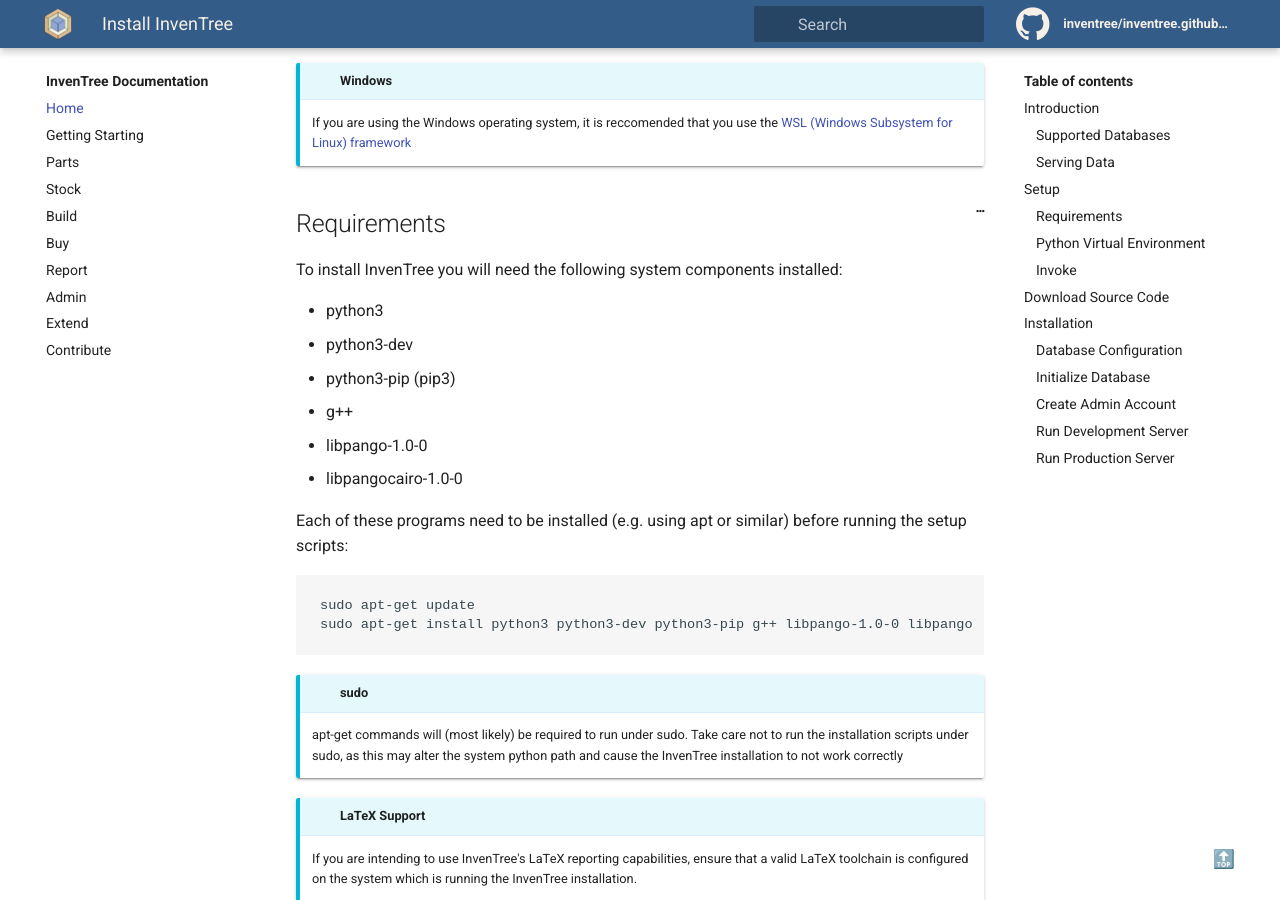
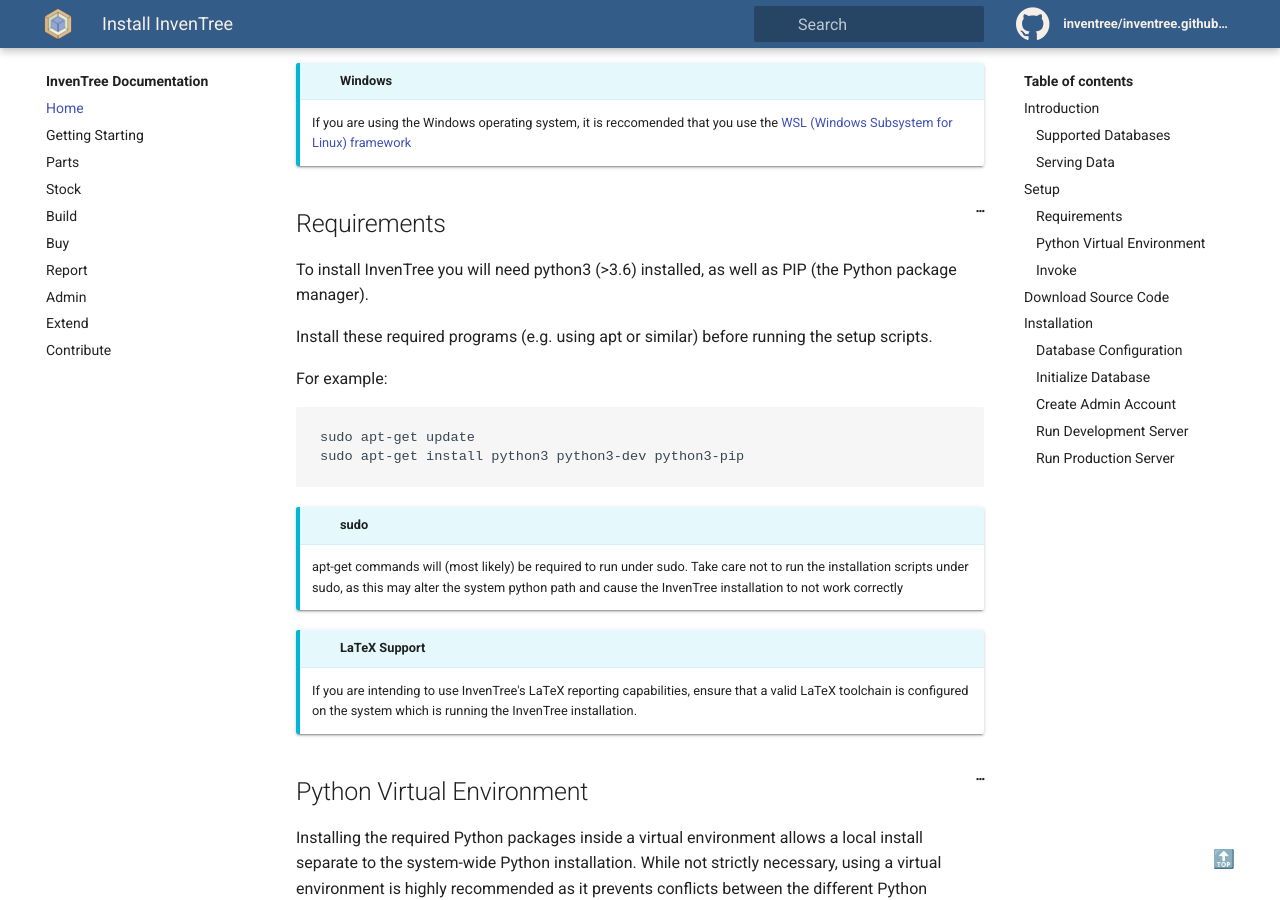
Before and after one commit to inventree/InvenTree.github.io, a Jekyll site: the page built from docs/start/install.md, in a window 1280 px wide and 900 px high, scrolled down 965 px. Built offline with Jekyll 4.4.1, drawn with Linux system fonts in a browser that asks for light colours.

Commit message:
UPdate docs

````diff
--- a/docs/start/install.md
+++ b/docs/start/install.md
@@ -31,20 +31,15 @@
 
 ## Requirements
 
-To install InvenTree you will need the following system components installed:
+To install InvenTree you will need python3 (>3.6) installed, as well as PIP (the Python package manager).
 
-* python3
-* python3-dev
-* python3-pip (pip3)
-* g++
-* libpango-1.0-0
-* libpangocairo-1.0-0
+Install these required programs (e.g. using apt or similar) before running the setup scripts.
 
-Each of these programs need to be installed (e.g. using apt or similar) before running the setup scripts:
+For example:
 
 ```
 sudo apt-get update
-sudo apt-get install python3 python3-dev python3-pip g++ libpango-1.0-0 libpangocairo-1.0-0
+sudo apt-get install python3 python3-dev python3-pip
 ```
 
 {% include alert.html title="sudo" content="apt-get commands will (most likely) be required to run under sudo. Take care not to run the installation scripts under sudo, as this may alter the system python path and cause the InvenTree installation to not work correctly" %}
````
Also changed, not shown: _includes/config.yaml (+22 -3 lines), docs/start/config.md (+17 -0 lines).
